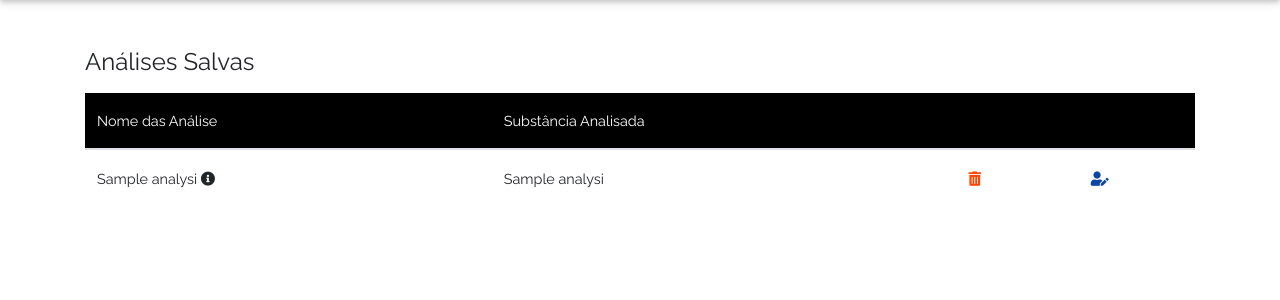
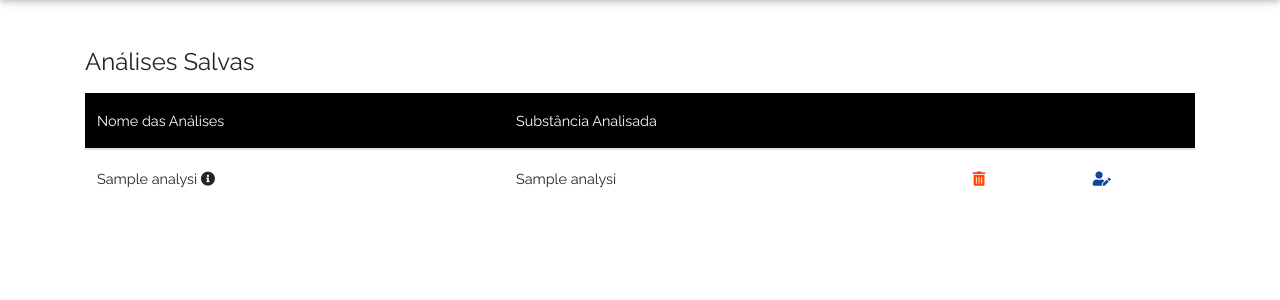
Before and after one commit to edcarlosneves/calibration-curve, a Django app: page /analyses/ in a window 1280 px wide. Shown: the part 66-366 px from the top of the page. Run offline with Django 3.2, Linux system fonts and the light colour scheme; tables that the repository leaves empty hold one stand-in row (values such as "Sample post"); some libraries are stand-ins or nearby versions.

Commit message:
Correção de título da tabela de análises salvas

```diff
--- a/calibration/templates/calibration/analysis_list.html
+++ b/calibration/templates/calibration/analysis_list.html
@@ -6,7 +6,7 @@
         <table class="table">
             <thead class="black white-text">
             <tr>
-                <th scope="col">Nome das Análise</th>
+                <th scope="col">Nome das Análises</th>
                 <th scope="col">Substância Analisada</th>
                 <th scope="col"></th>
             </tr>
```
